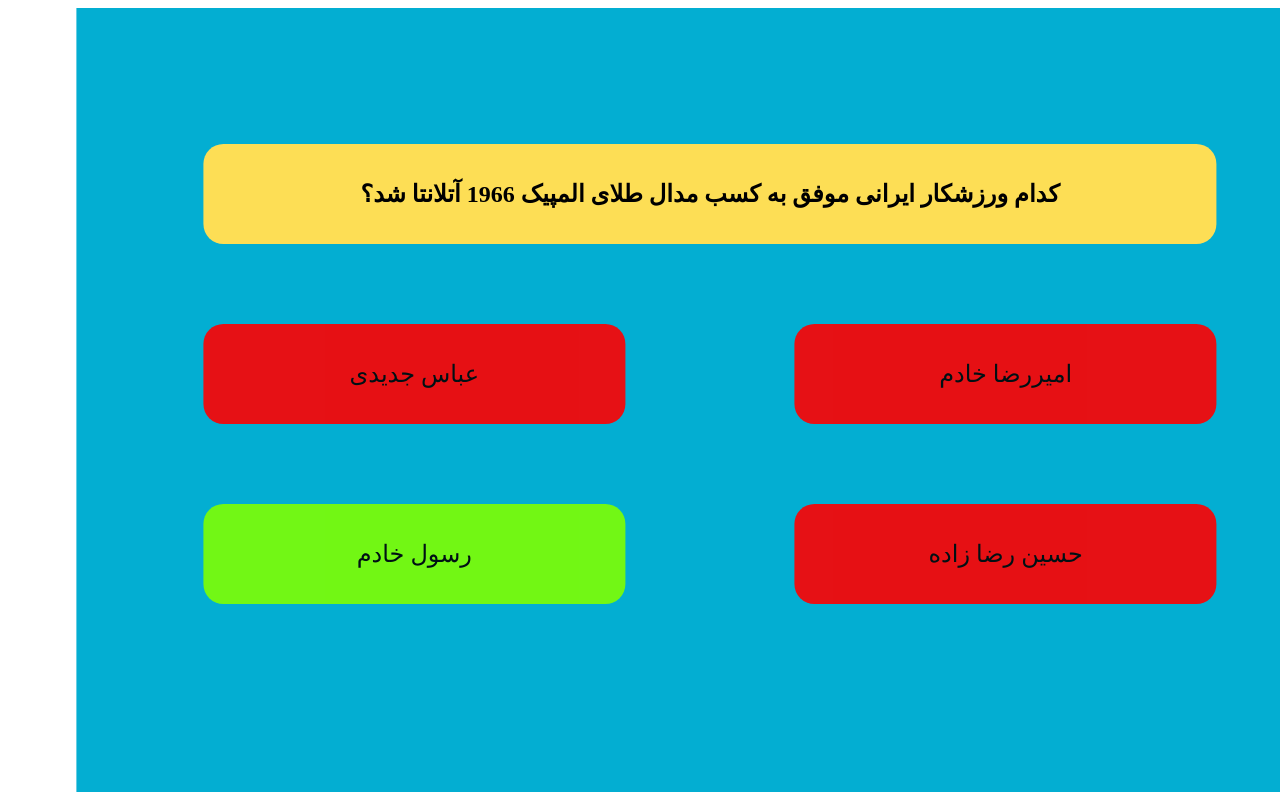
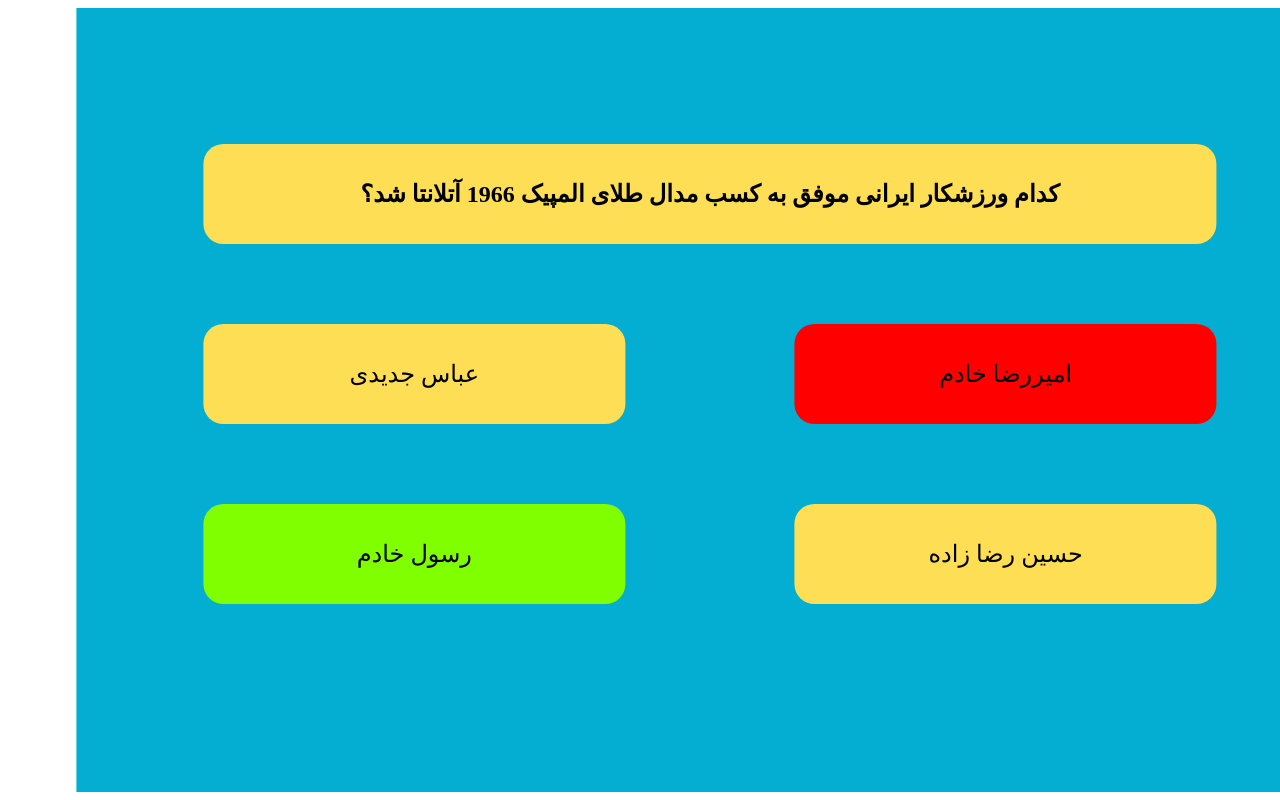
Before and after one commit to mr-mahdiyar/quiz-app, a React (Vite) app: page / in a window 1280 px wide. Both pictures are taken after a click on the button "امیررضا خادم". Built offline with nearby package versions, Linux system fonts and the light colour scheme; data requests are answered from the project's data file.

Commit message:
States that controles selecting options, was corrected.

```diff
--- a/src/components/Option.tsx
+++ b/src/components/Option.tsx
@@ -5,16 +5,16 @@ export type OptionProps = {
   optionText: string;
   optionNumber: number;
   trueOption: number;
-  onSelectOption: Dispatch<SetStateAction<boolean>>;
-  showOptionsBGStyle: boolean;
+  selectedOptionNumber: number;
+  setSelectedOptionNumber: Dispatch<SetStateAction<number>>
 };
 
 const Option: FC<OptionProps> = ({
   optionText,
   optionNumber,
   trueOption,
-  showOptionsBGStyle,
-  onSelectOption,
+  selectedOptionNumber,
+  setSelectedOptionNumber
 }: OptionProps) => {
 
   const [bgColor, setBgColor] = useState<string>("customYellow.main");
@@ -33,29 +33,33 @@ const Option: FC<OptionProps> = ({
     },
     '&.Mui-disabled': {
       color: 'black',
-      opacity: 0.9,
+      opacity: 1,
     },
   };
 
   useEffect(() => {
-    if(showOptionsBGStyle == true){
+    if(selectedOptionNumber != 0){
       if (optionNumber == trueOption) {
         setBgColor("#7fff00")
       }
-      else {
+      else if (selectedOptionNumber == optionNumber){
         setBgColor("#ff0000")
       }
     }
-  }, [showOptionsBGStyle])
+  }, [selectedOptionNumber])
 
+  const selectOptionHandler = () => {
+    // onSelectOption(true);
+    setSelectedOptionNumber(optionNumber)
+  }
   return (
     <>
-      {showOptionsBGStyle ? (
-        <Button sx={{ ...buttonStyle }} onClick={() => onSelectOption(true)} disabled>
+      {selectedOptionNumber != 0 ? (
+        <Button sx={{ ...buttonStyle }} disabled>
           {optionText}
         </Button>
       ) : (
-        <Button sx={{ ...buttonStyle }} onClick={() => onSelectOption(true)} >
+        <Button sx={{ ...buttonStyle }} onClick={selectOptionHandler } >
           {optionText}
         </Button>
       )}
--- a/src/components/OptionsList.tsx
+++ b/src/components/OptionsList.tsx
@@ -1,7 +1,7 @@
 import Option from "./Option";
 import Grid from "@mui/material/Unstable_Grid2";
 import { type QuestionType } from "./Question";
-import { type FC, Dispatch, SetStateAction } from "react";
+import { type FC, Dispatch, SetStateAction, useState } from "react";
 
 const containerStyle = {
   width: "80%",
@@ -23,9 +23,10 @@ export type OptionsListProps = {
 const OptionsList: FC<OptionsListProps> = ({
   questionOptions,
   trueOption,
-  onSelectOption,
-  showOptionsBGStyle,
 }: OptionsListProps) => {
+
+  const [selectedOptionNumber, setSelectedOptionNumber] = useState<number>(0);
+
   return (
     <Grid container {...containerStyle}>
       {questionOptions?.map((option) => (
@@ -34,8 +35,8 @@ const OptionsList: FC<OptionsListProps> = ({
             optionText={option.optionText}
             optionNumber={option.optionNumber}
             trueOption={trueOption}
-            onSelectOption={onSelectOption}
-            showOptionsBGStyle={showOptionsBGStyle}
+            selectedOptionNumber={selectedOptionNumber}
+            setSelectedOptionNumber={setSelectedOptionNumber}
           />
         </Grid>
       ))}
```
